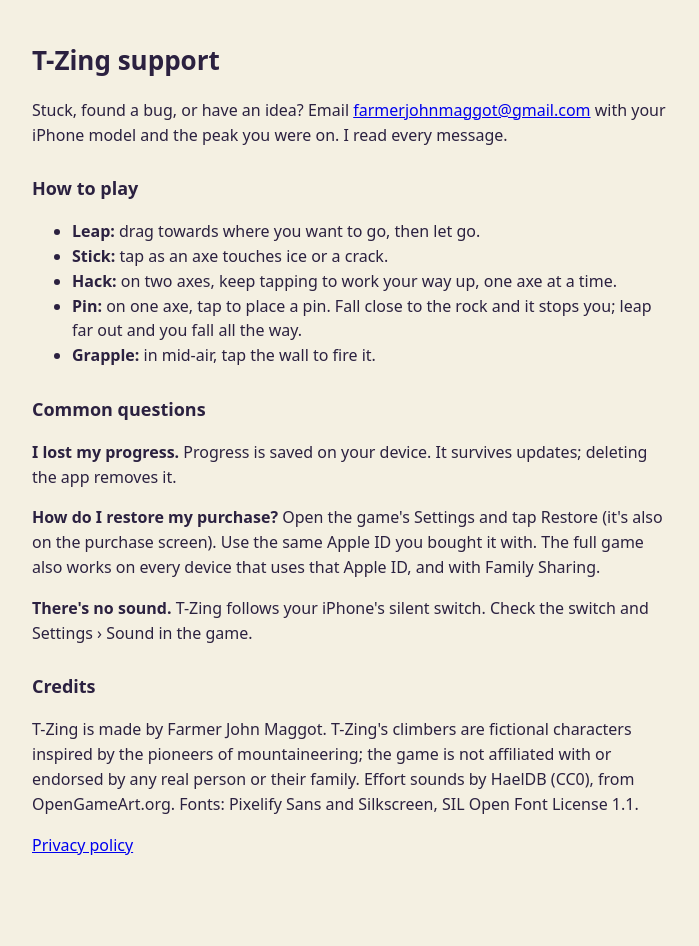
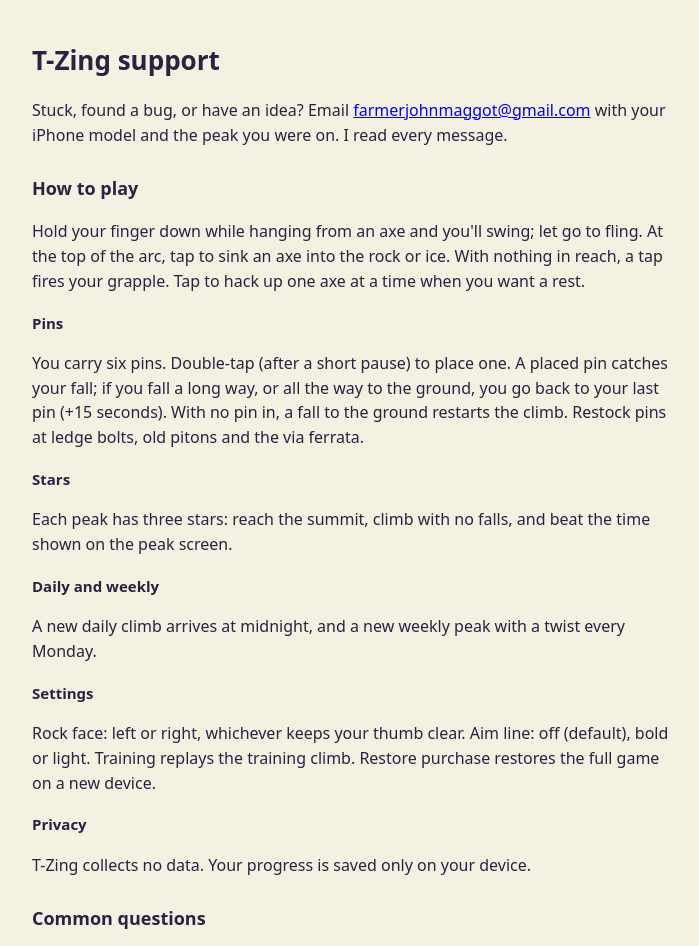
Before and after one commit to FarmerJohnMaggot/tzing, a plain HTML site: page support.html in a window 1280 px wide. Shown: the top 946 px of the page, without its empty margins (288-987 px from the left). Before the commit the page ends 897 px from the top, so only its background shows below. Drawn offline with Linux system fonts and the light colour scheme.

Commit message:
Enhance support page with gameplay details
Added detailed gameplay instructions and information about pins, stars, daily and weekly climbs, settings, and privacy.

```diff
--- a/support.html
+++ b/support.html
@@ -1,23 +1,35 @@
 <!doctype html>
 <html lang="en"><head><meta charset="utf-8"><meta name="viewport" content="width=device-width,initial-scale=1">
 <title>T-Zing · Support</title>
-<style>body{font:16px/1.55 system-ui,-apple-system,sans-serif;max-width:640px;margin:40px auto;padding:0 16px;color:#2b2140;background:#f4f0e2}h1{font-size:26px}h2{font-size:18px;margin-top:28px}</style>
+<style>body{font:16px/1.55 system-ui,-apple-system,sans-serif;max-width:640px;margin:40px auto;padding:0 16px;color:#2b2140;background:#f4f0e2}h1{font-size:26px}h2{font-size:18px;margin-top:28px}h3{font-size:15px;margin:18px 0 4px}</style>
 </head><body>
 <h1>T-Zing support</h1>
 <p>Stuck, found a bug, or have an idea? Email <a href="mailto:farmerjohnmaggot@gmail.com">farmerjohnmaggot@gmail.com</a> with your iPhone model and the peak you were on. I read every message.</p>
+
 <h2>How to play</h2>
-<ul>
-<li><b>Leap:</b> drag towards where you want to go, then let go.</li>
-<li><b>Stick:</b> tap as an axe touches ice or a crack.</li>
-<li><b>Hack:</b> on two axes, keep tapping to work your way up, one axe at a time.</li>
-<li><b>Pin:</b> on one axe, tap to place a pin. Fall close to the rock and it stops you; leap far out and you fall all the way.</li>
-<li><b>Grapple:</b> in mid-air, tap the wall to fire it.</li>
-</ul>
+<p>Hold your finger down while hanging from an axe and you'll swing; let go to fling. At the top of the arc, tap to sink an axe into the rock or ice. With nothing in reach, a tap fires your grapple. Tap to hack up one axe at a time when you want a rest.</p>
+
+<h3>Pins</h3>
+<p>You carry six pins. Double-tap (after a short pause) to place one. A placed pin catches your fall; if you fall a long way, or all the way to the ground, you go back to your last pin (+15 seconds). With no pin in, a fall to the ground restarts the climb. Restock pins at ledge bolts, old pitons and the via ferrata.</p>
+
+<h3>Stars</h3>
+<p>Each peak has three stars: reach the summit, climb with no falls, and beat the time shown on the peak screen.</p>
+
+<h3>Daily and weekly</h3>
+<p>A new daily climb arrives at midnight, and a new weekly peak with a twist every Monday.</p>
+
+<h3>Settings</h3>
+<p>Rock face: left or right, whichever keeps your thumb clear. Aim line: off (default), bold or light. Training replays the training climb. Restore purchase restores the full game on a new device.</p>
+
+<h3>Privacy</h3>
+<p>T-Zing collects no data. Your progress is saved only on your device.</p>
+
 <h2>Common questions</h2>
 <p><b>I lost my progress.</b> Progress is saved on your device. It survives updates; deleting the app removes it.</p>
 <p><b>How do I restore my purchase?</b> Open the game's Settings and tap Restore (it's also on the purchase screen). Use the same Apple ID you bought it with. The full game also works on every device that uses that Apple ID, and with Family Sharing.</p>
 <p><b>There's no sound.</b> T-Zing follows your iPhone's silent switch. Check the switch and Settings › Sound in the game.</p>
+
 <h2>Credits</h2>
-<p>T-Zing is made by Farmer John Maggot. T-Zing's climbers are fictional characters inspired by the pioneers of mountaineering; the game is not affiliated with or endorsed by any real person or their family. Effort sounds by HaelDB (CC0), from OpenGameArt.org. Fonts: Pixelify Sans and Silkscreen, SIL Open Font License 1.1.</p>
-<p><a href="privacy.html">Privacy policy</a></p>
+<p>Made by Farmer John Maggot. The climbers are fictional characters inspired by mountaineering pioneers; the game isn't affiliated with any real person.</p>
+<p>Sound effects: HaelDB, "Male grunt/yelling sounds" (CC0), OpenGameArt.org. Fonts: Pixelify Sans and Silkscreen, SIL Open Font License 1.1.</p>
 </body></html>
```
